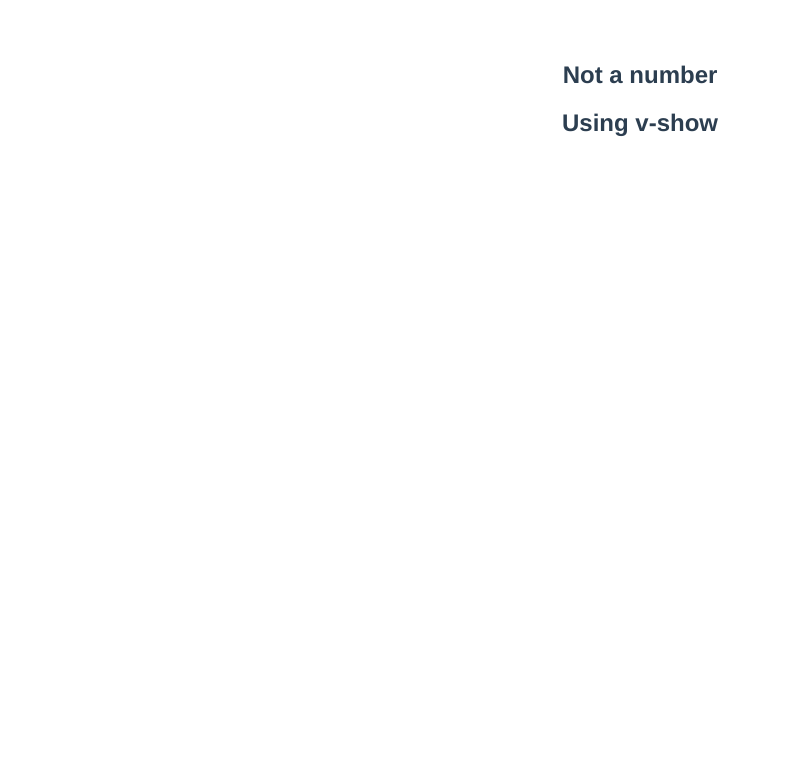
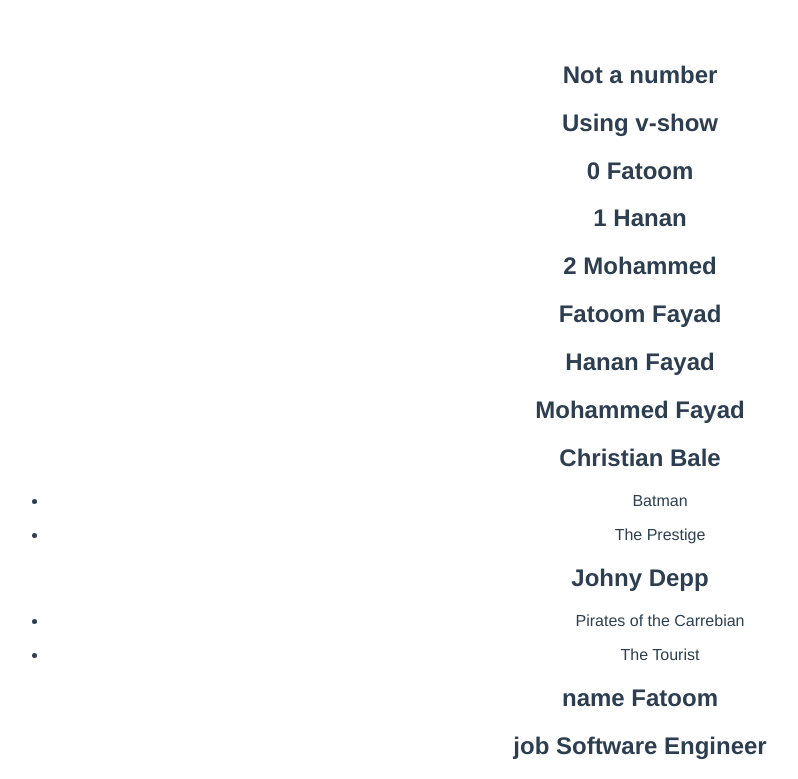
Before and after one commit to FatoomMFayad/vuejs3-app, a Vue app in the folder hello-world/: page / in a window 1280 px wide. Shown: the part 692-1471 px from the top of the page, without its empty margins (0-798 px from the left). Before the commit the page ends 849 px from the top, so only its background shows below. Built offline with nearby package versions, Linux system fonts and the light colour scheme.

Commit message:
list rendering

```diff
--- a/hello-world/src/App.vue
+++ b/hello-world/src/App.vue
@@ -24,13 +24,17 @@
 <h2 v-else-if="num < 0">The number is Negative</h2>
 <h2 v-else-if="num > 0">The number is Positive</h2>
 <h2 v-else>Not a number</h2>
-<!--
-<template v-if="display">
-  <h2>Fatoom</h2>
-  <h2>SWE</h2>
-  <h2>Full Stack</h2>
-</template> -->
 <h2 v-show="display">Using v-show</h2>
+<h2 v-for="(name, index) in names" :key="name">{{index}} {{ name }}</h2>
+<h2 v-for="name in fullNames" :key="name.first">{{ name.first}} {{name.last}}</h2>
+<div v-for="actor in actors" :key="actor.name">
+  <h2>{{actor.name}}</h2>
+  <ul v-for="movie in actor.movies" :key="movie">
+    <li>{{ movie}}</li>
+  </ul>
+</div>
+<h2 v-for="(value, key) in myInfo" :key="value"> {{key}} {{ value }}</h2>
+
 
 </template>
 
@@ -56,7 +60,27 @@
         padding: '20px'
       },
       num: "5nnn",
-      display: true
+      display: true,
+      names:['Fatoom', 'Hanan', 'Mohammed'],
+      fullNames:[
+        {first: 'Fatoom', last: 'Fayad'},
+        {first: 'Hanan', last: 'Fayad'},
+        {first: 'Mohammed', last: 'Fayad'},
+      ],
+      actors:[
+        {
+          name: 'Christian Bale',
+          movies: ['Batman', 'The Prestige']
+        },
+        {
+          name: 'Johny Depp',
+          movies: ['Pirates of the Carrebian', 'The Tourist']
+        }
+      ],
+      myInfo:{
+        name: 'Fatoom',
+        job: 'Software Engineer'
+      }
     };
   },
 };
```
